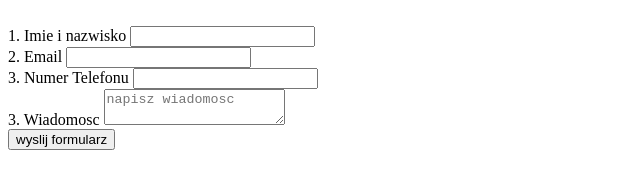
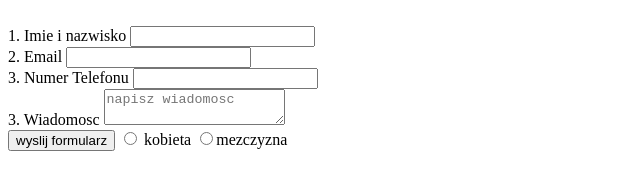
Before and after one commit to bebelp/bebelp.github.io, a plain HTML site: page warsztaty/formularz.html in a window 1280 px wide. Shown: the whole page, without its empty margins (0-640 px from the left). Drawn offline with Linux system fonts and the light colour scheme.

Commit message:
dodano wybor plci

```diff
--- a/warsztaty/formularz.html
+++ b/warsztaty/formularz.html
@@ -30,6 +30,13 @@
     <br>
 
         <input type="submit" value="wyslij formularz">
+        <label>
+                <input type="radio" name="gender">
+                kobieta
+            </label>
+            <label>
+                <input type="radio" name="gender">mezczyzna
+            </label>
 
         </form>
 </body>
```
